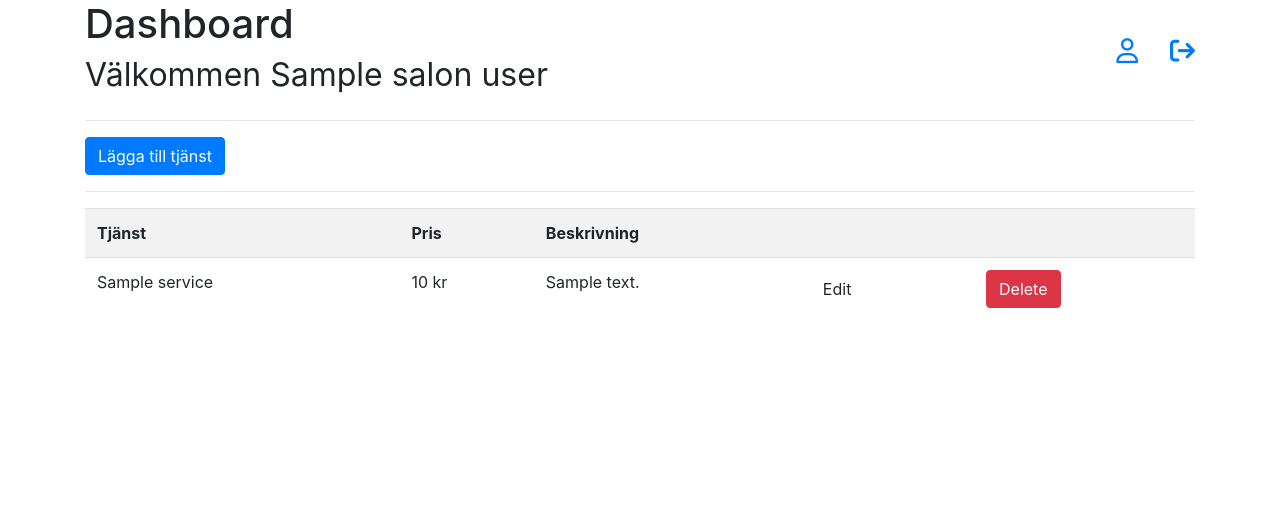
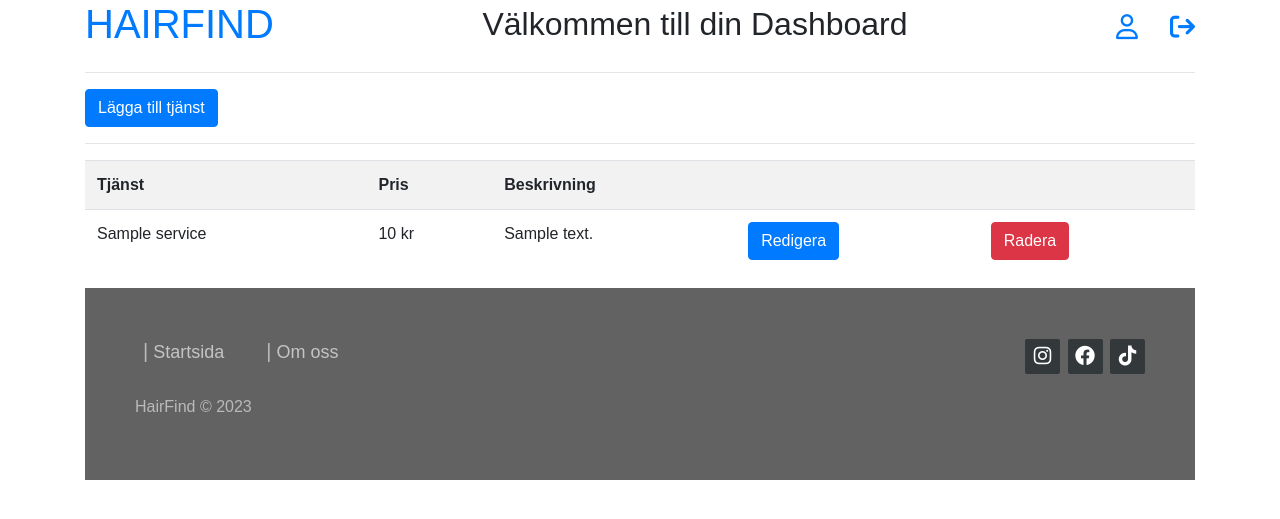
Before and after one commit to danielmoradi1/HairFind, a Flask app: page /salon_dashboard in a window 1280 px wide. Shown: the top 519 px of the page. Run offline with Flask 3, Linux system fonts and the light colour scheme; the visitor is signed in with stand-in values (Sample User, id 1); a database or web service that is not in the repository returns one stand-in record (values such as "Sample title"); some libraries are stand-ins or nearby versions.

Commit message:
åtgärder
Fixat saker som kom upp på kodgranskningen

```diff
--- a/templates/home.html
+++ b/templates/home.html
@@ -204,6 +204,5 @@
         <script src="https://cdn.jsdelivr.net/npm/swiper@9/swiper-bundle.min.js"></script>
         <script src="/js/index.js"></script>
         <script src="/static/js/home.js"></script>
-
     </body>
 </html>
--- a/templates/salon_dashboard.html
+++ b/templates/salon_dashboard.html
@@ -7,18 +7,24 @@
         <meta name="viewport" content="width=login_salon, initial-scale=1.0">
         <link rel="stylesheet" href="/static/css/salon_page.css">
         <link rel="stylesheet" href="https://stackpath.bootstrapcdn.com/bootstrap/4.5.2/css/bootstrap.min.css">
-        <script src="https://stackpath.bootstrapcdn.com/bootstrap/4.5.2/js/bootstrap.min.js"></script>
         <link rel="stylesheet" href="https://cdnjs.cloudflare.com/ajax/libs/font-awesome/6.4.0/css/all.min.css"
         integrity="sha512-iecdLmaskl7CVkqkXNQ/ZH/XLlvWZOJyj7Yy7tcenmpD1ypASozpmT/E0iPtmFIB46ZmdtAc9eNBvH0H/ZpiBw=="
         crossorigin="anonymous" referrerpolicy="no-referrer" />
+        <link rel="stylesheet" href="/static//css/main.css">
+        <link rel="stylesheet" href="/static//css/styleHome.css" type="text/css">
         <title>{{fullname}}</title>
     </head>
 
     <body class="container">
-        <header class="dashboard_header">
+        <header class="dashboard_header" class="header">
+            <div class="title">
+                <a href="{{url_for ('home')}}">
+                    <h1>HairFind</h1>
+                </a>
+            </div>
             {% block body %}
             <div class="dashboard_title">
-                <h1>Dashboard <br><small>Välkommen {{fullname}}</small></h1>
+                <h2>Välkommen till din Dashboard</h2>
             </div>
 
             <div class="profile_icon">
@@ -45,11 +51,11 @@
                     <td>{{service.service_name}}</td>
                     <td>{{service.price}} kr</td>
                     <td>{{service.description}}</td>
-                    <td><a href="edit_service/{{service.service_id}}" class="btn btn-default pull-right">Edit</a></td>
+                    <td><a href="edit_service/{{service.service_id}}" class="btn btn-primary pull-right">Redigera</a></td>
                     <td>
                         <form action="{{url_for('delete_service', id=service.service_id)}}" method="post">
                             <input type="hidden" name="_method" value="DELETE">
-                            <input type="submit" value="Delete" class="btn btn-danger">
+                            <input type="submit" value="Radera" class="btn btn-danger">
                         </form>
                     </td>
                 </tr>
@@ -57,6 +63,24 @@
             </table>
             {% endblock %}
         </main>
+        <footer class="footer-distributed">
+            <div class="footer-right">
+                <a href="#"><i class="fa-brands fa-instagram"></i></a>
+                <a href="#"><i class="fa-brands fa-facebook"></i></a>
+                <a href="#"><i class="fa-brands fa-tiktok"></i></a>
+            </div>
+
+            <div class="footer-left">
+                <ul class="footer-links">
+                    <li><a href="{{url_for('home')}}">Startsida</a></li>
+                    <li><a href="{{url_for('about')}}">Om oss</a></li>
+                </ul>
+            </div>
+            <p>HairFind &copy; 2023</p>
+        </footer>
+
+
+
         <script src="https://code.jquery.com/jquery-3.6.0.min.js"></script>
         <script src="https://stackpath.bootstrapcdn.com/bootstrap/4.5.2/js/bootstrap.min.js"></script>
     </body>
```
